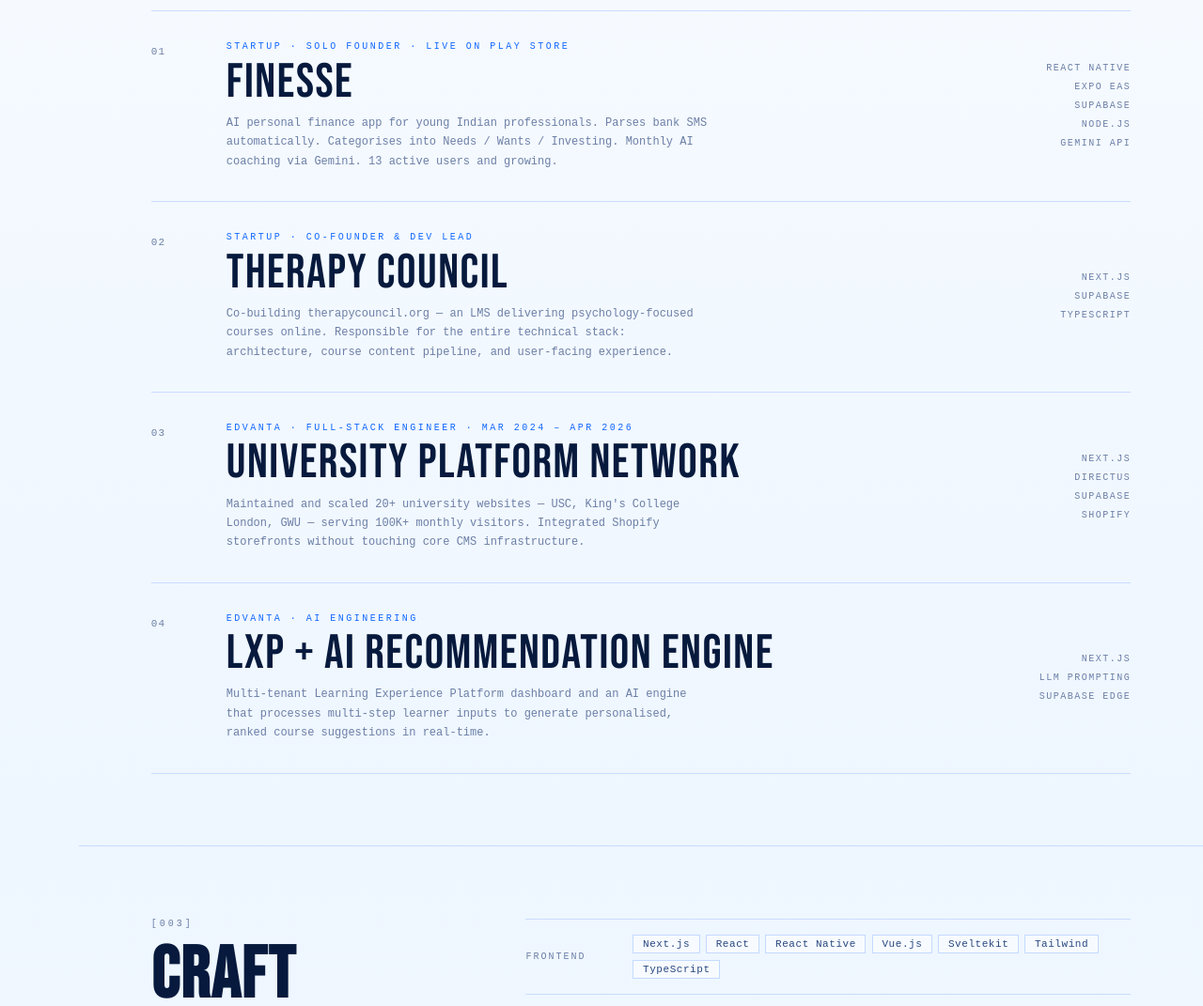
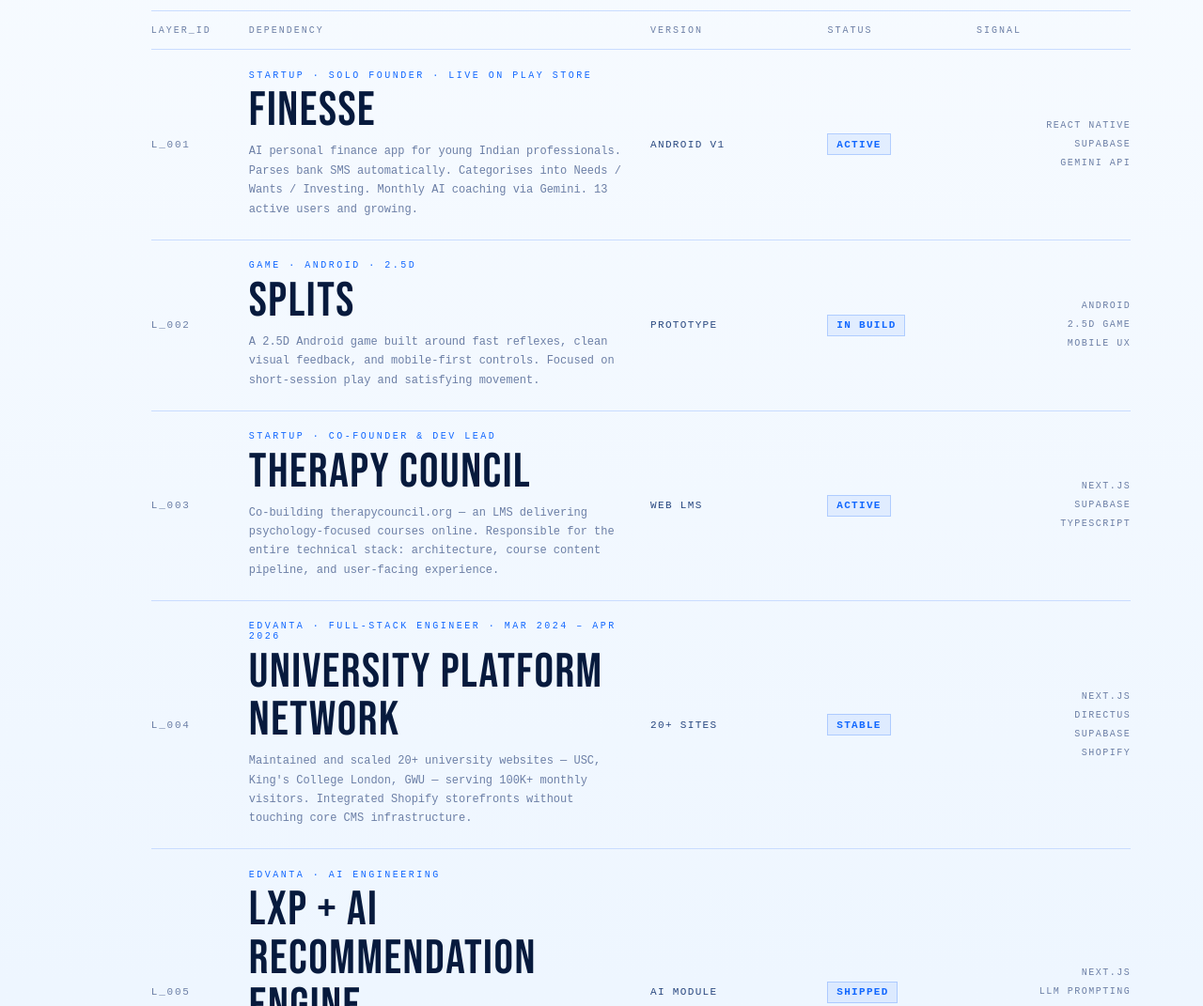
Before and after one commit to JOY2OP/portfolio, a website: page index.html in a window 1280 px wide. Shown: the part 1200-2271 px from the top of the page at 94% size. Drawn offline with Linux system fonts and the light colour scheme.

Commit message:
Restyle selected work table

```diff
--- a/index.html
+++ b/index.html
@@ -385,20 +385,32 @@ img, svg, video, canvas { max-width: 100%; }
   margin-top: 0.5rem;
 }
 
-/* Work items: stacked, full-bleed rows */
+.work-table-head {
+  display: grid;
+  grid-template-columns: 5rem minmax(260px, 1.35fr) minmax(130px, 0.55fr) minmax(110px, 0.45fr) minmax(130px, 0.55fr);
+  gap: 1.5rem;
+  align-items: center;
+  padding: 0.9rem 0;
+  border-top: 1px solid var(--grey);
+  border-bottom: 1px solid var(--grey);
+  color: var(--mid);
+  font-size: 10px;
+  letter-spacing: 0.2em;
+  text-transform: uppercase;
+}
+
+/* Work items: dependency-table rows with original portfolio styling */
 .work-item {
   display: grid;
-  grid-template-columns: 3rem 1fr auto;
-  gap: 2rem;
+  grid-template-columns: 5rem minmax(260px, 1.35fr) minmax(130px, 0.55fr) minmax(110px, 0.45fr) minmax(130px, 0.55fr);
+  gap: 1.5rem;
   align-items: center;
-  padding: 2rem 0;
-  border-top: 1px solid var(--grey);
+  padding: 1.35rem 0;
+  border-bottom: 1px solid var(--grey);
   transition: background 0.15s;
   position: relative;
   cursor: default;
 }
-
-.work-item:last-child { border-bottom: 1px solid var(--grey); }
 
 .work-item::before {
   content: '';
@@ -418,12 +430,12 @@ img, svg, video, canvas { max-width: 100%; }
   font-family: 'Courier New', monospace;
   font-size: 11px;
   color: var(--mid);
-  letter-spacing: 0.1em;
-  align-self: flex-start;
-  padding-top: 0.3rem;
-}
-
-.work-body {}
+  letter-spacing: 0.16em;
+  align-self: center;
+  padding-top: 0;
+}
+
+.work-body { min-width: 0; }
 
 .work-label {
   font-size: 10px;
@@ -446,6 +458,23 @@ img, svg, video, canvas { max-width: 100%; }
   color: var(--mid);
   line-height: 1.7;
   max-width: 520px;
+}
+
+.work-version,
+.work-status {
+  font-size: 11px;
+  letter-spacing: 0.12em;
+  text-transform: uppercase;
+  color: var(--soft);
+}
+
+.work-status {
+  justify-self: start;
+  padding: 0.28rem 0.55rem;
+  border: 1px solid rgba(17, 103, 255, 0.24);
+  background: rgba(17, 103, 255, 0.08);
+  color: var(--acid);
+  font-weight: 700;
 }
 
 .work-stack {
@@ -1079,6 +1108,20 @@ footer p {
     padding: 1.75rem 0;
   }
 
+  .work-table-head { display: none; }
+
+  .work-version {
+    grid-column: 2;
+    font-size: 10px;
+  }
+
+  .work-status {
+    grid-column: 2;
+    width: max-content;
+    margin-top: -0.25rem;
+    font-size: 10px;
+  }
+
   .work-label,
   .post-tag {
     letter-spacing: 0.16em;
@@ -1248,6 +1291,11 @@ footer p {
   .work-item,
   .post-item {
     grid-template-columns: 1fr;
+  }
+
+  .work-version,
+  .work-status {
+    grid-column: auto;
   }
 
   .work-num,
@@ -1338,32 +1386,58 @@ footer p {
 <section id="s-work">
   <div class="work-header">
     <h2 class="work-title">SELECTED<br>WORK</h2>
-    <span class="work-count chapter">[002] — 04 PROJECTS</span>
+    <span class="work-count chapter">[002] - 05 PROJECTS</span>
+  </div>
+
+  <div class="work-table-head" aria-hidden="true">
+    <span>Layer_ID</span>
+    <span>Dependency</span>
+    <span>Version</span>
+    <span>Status</span>
+    <span>Signal</span>
   </div>
 
   <div class="work-item">
-    <span class="work-num">01</span>
+    <span class="work-num">L_001</span>
     <div class="work-body">
       <div class="work-label">Startup · Solo Founder · Live on Play Store</div>
       <div class="work-name">FINESSE</div>
       <p class="work-desc">AI personal finance app for young Indian professionals. Parses bank SMS automatically. Categorises into Needs / Wants / Investing. Monthly AI coaching via Gemini. 13 active users and growing.</p>
     </div>
+    <span class="work-version">Android v1</span>
+    <span class="work-status">Active</span>
     <div class="work-stack">
       <span>React Native</span>
-      <span>Expo EAS</span>
       <span>Supabase</span>
-      <span>Node.js</span>
       <span>Gemini API</span>
     </div>
   </div>
 
   <div class="work-item">
-    <span class="work-num">02</span>
+    <span class="work-num">L_002</span>
+    <div class="work-body">
+      <div class="work-label">Game · Android · 2.5D</div>
+      <div class="work-name">SPLITS</div>
+      <p class="work-desc">A 2.5D Android game built around fast reflexes, clean visual feedback, and mobile-first controls. Focused on short-session play and satisfying movement.</p>
+    </div>
+    <span class="work-version">Prototype</span>
+    <span class="work-status">In Build</span>
+    <div class="work-stack">
+      <span>Android</span>
+      <span>2.5D Game</span>
+      <span>Mobile UX</span>
+    </div>
+  </div>
+
+  <div class="work-item">
+    <span class="work-num">L_003</span>
     <div class="work-body">
       <div class="work-label">Startup · Co-Founder & Dev Lead</div>
       <div class="work-name">THERAPY COUNCIL</div>
       <p class="work-desc">Co-building therapycouncil.org — an LMS delivering psychology-focused courses online. Responsible for the entire technical stack: architecture, course content pipeline, and user-facing experience.</p>
     </div>
+    <span class="work-version">Web LMS</span>
+    <span class="work-status">Active</span>
     <div class="work-stack">
       <span>Next.js</span>
       <span>Supabase</span>
@@ -1372,12 +1446,14 @@ footer p {
   </div>
 
   <div class="work-item">
-    <span class="work-num">03</span>
+    <span class="work-num">L_004</span>
     <div class="work-body">
       <div class="work-label">Edvanta · Full-Stack Engineer · Mar 2024 – Apr 2026</div>
       <div class="work-name">UNIVERSITY PLATFORM NETWORK</div>
       <p class="work-desc">Maintained and scaled 20+ university websites — USC, King's College London, GWU — serving 100K+ monthly visitors. Integrated Shopify storefronts without touching core CMS infrastructure.</p>
     </div>
+    <span class="work-version">20+ sites</span>
+    <span class="work-status">Stable</span>
     <div class="work-stack">
       <span>Next.js</span>
       <span>Directus</span>
@@ -1387,12 +1463,14 @@ footer p {
   </div>
 
   <div class="work-item">
-    <span class="work-num">04</span>
+    <span class="work-num">L_005</span>
     <div class="work-body">
       <div class="work-label">Edvanta · AI Engineering</div>
       <div class="work-name">LXP + AI RECOMMENDATION ENGINE</div>
       <p class="work-desc">Multi-tenant Learning Experience Platform dashboard and an AI engine that processes multi-step learner inputs to generate personalised, ranked course suggestions in real-time.</p>
     </div>
+    <span class="work-version">AI module</span>
+    <span class="work-status">Shipped</span>
     <div class="work-stack">
       <span>Next.js</span>
       <span>LLM Prompting</span>
```
